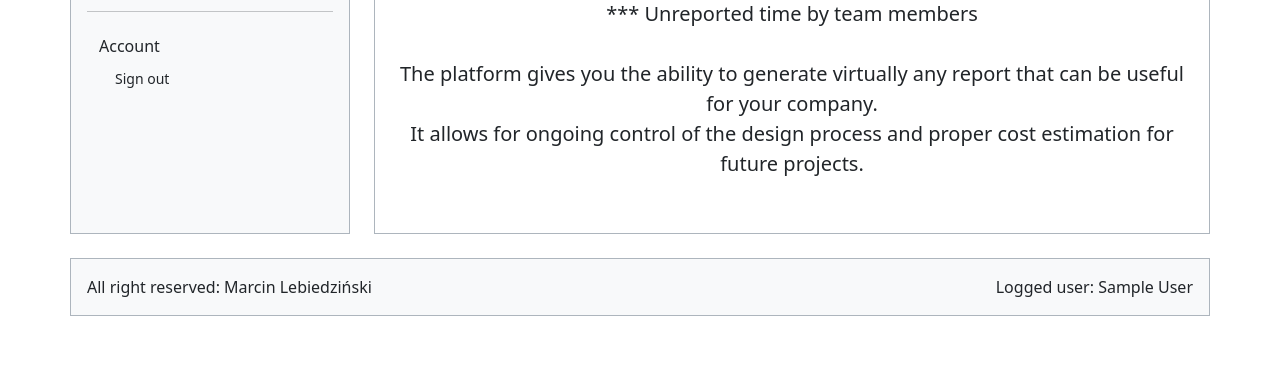
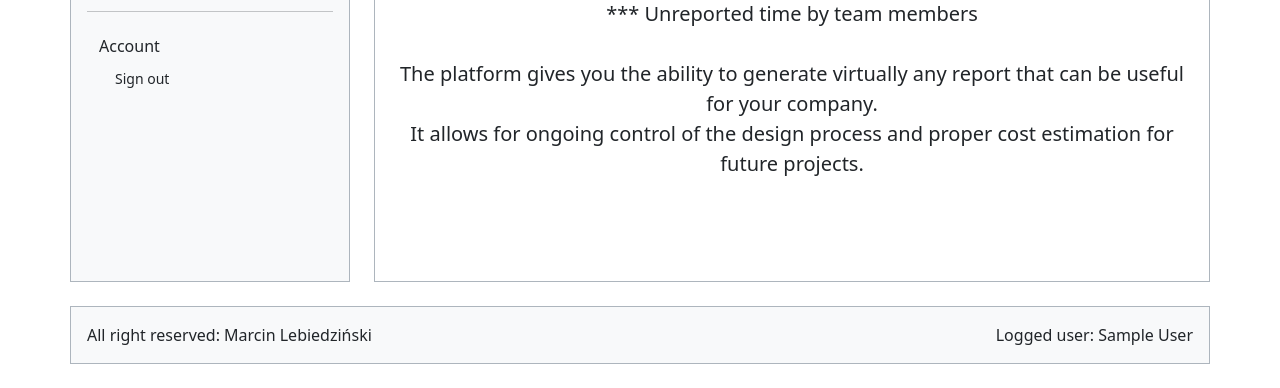
Before and after one commit to MarcinLebiedzinski/pmplatform, a Django app: page /pmplatform/about/ in a window 1280 px wide. Shown: the part 664-1052 px from the top of the page. Before the commit the page ends 980 px from the top, so only its background shows below. Run offline with Django 4.2, Linux system fonts and the light colour scheme; the visitor is signed in with stand-in values (Sample User, id 1).

Commit message:
2023-10-07 Update

```diff
--- a/templates/base.html
+++ b/templates/base.html
@@ -64,7 +64,7 @@
         </header>
       </div>
 
-      <div class="row gap-4 d-flex flex-row mh-100">
+      <div class="row gap-4 d-flex flex-row vh-100">
         <div class="d-flex flex-column  flex-shrink-0 p-3 bg-white border border-dark-subtle mh-100 bg-body-tertiary" style="width: 280px;">
 
           <span class="fs-5 fw-semibold mx-2">Menu</span>
@@ -137,13 +137,11 @@
               </div>
             </li>
           </ul>
-
         </div>
 
 
 
-        <div class="col border border-dark-subtle p-3 mh-100 overflow-y-auto">
-
+        <div class="col border border-dark-subtle p-3 vh-100 overflow-y-auto">
 
             {% block content %} {% endblock %}
 
```
